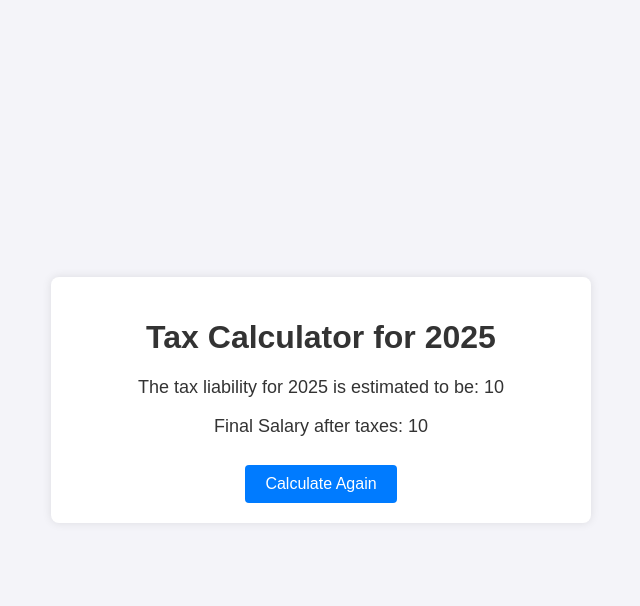
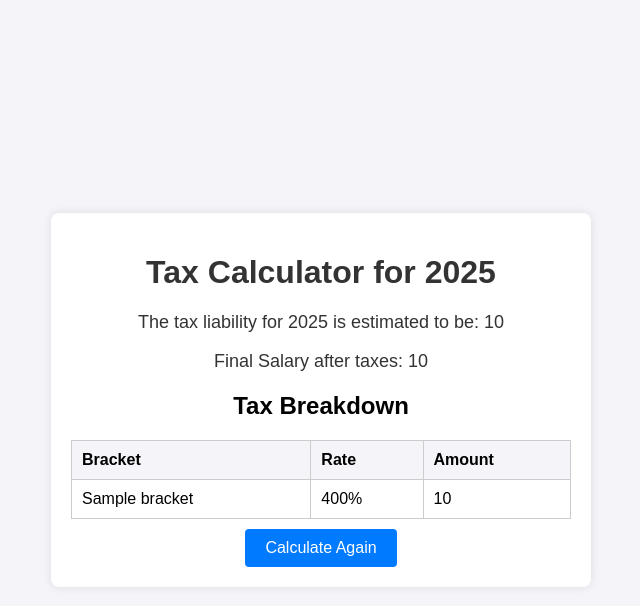
Before and after one commit to iwindon/2024_Tax_Brackets, a Flask app: template templates/result.html in a window 1280 px wide. Shown: the top 606 px of the page, without its empty margins (319-959 px from the left). Run offline with Flask 2, Linux system fonts and the light colour scheme; the template is opened without the code that fills it: most values are stand-ins (such as "Sample title", 1, 10 or a date in 2020).

Commit message:
updated results

```diff
--- a/app.py
+++ b/app.py
@@ -41,17 +41,22 @@ def calculate_tax(salary, salary2, num_children, filing_status):
             (0, 0.10)
         ]
     tax = 0
+    tax_breakdown = []
 
     for i in range(len(tax_brackets)-1):
         if taxable_income > tax_brackets[i][0]:
-            tax += (taxable_income - tax_brackets[i][0]) * tax_brackets[i][1]
+            amount = (taxable_income - tax_brackets[i][0]) * tax_brackets[i][1]
+            tax += amount
+            tax_breakdown.append((tax_brackets[i][0], tax_brackets[i][1], amount))
             taxable_income = tax_brackets[i][0]
-    tax += taxable_income * tax_brackets[-1][1]
+    amount = taxable_income * tax_brackets[-1][1]
+    tax += amount
+    tax_breakdown.append((tax_brackets[-1][0], tax_brackets[-1][1], amount))
     tax -= child_credit
 
     final_salary_after_taxes = total_salary - tax
 
-    return locale.currency(tax, grouping=True), locale.currency(final_salary_after_taxes, grouping=True)
+    return locale.currency(tax, grouping=True), locale.currency(final_salary_after_taxes, grouping=True), tax_breakdown
 
 def validate_inputs(salary, salary2, num_children):
     try:
@@ -76,8 +81,8 @@ def index():
         validated_inputs = validate_inputs(salary, salary2, num_children)
         if validated_inputs:
             salary, salary2, num_children = validated_inputs
-            tax, final_salary_after_taxes = calculate_tax(salary, salary2, num_children, filing_status)
-            return render_template('result.html', tax=tax, final_salary_after_taxes=final_salary_after_taxes)
+            tax, final_salary_after_taxes, tax_breakdown = calculate_tax(salary, salary2, num_children, filing_status)
+            return render_template('result.html', tax=tax, final_salary_after_taxes=final_salary_after_taxes, tax_breakdown=tax_breakdown)
         else:
             flash('Invalid input. Please enter valid numbers and ensure the number of dependents is between 0 and 3.')
             return redirect(url_for('index'))
--- a/static/styles.css
+++ b/static/styles.css
@@ -86,3 +86,22 @@ input[type="submit"] {
     margin-bottom: 15px;
     color: red;
 }
+
+table {
+    width: 100%;
+    border-collapse: collapse;
+    margin-top: 20px;
+}
+
+table, th, td {
+    border: 1px solid #ccc;
+}
+
+th, td {
+    padding: 10px;
+    text-align: left;
+}
+
+th {
+    background-color: #f4f4f9;
+}
--- a/templates/result.html
+++ b/templates/result.html
@@ -10,6 +10,25 @@
         <div class="result">
             <p>The tax liability for 2025 is estimated to be: {{ tax }}</p>
             <p>Final Salary after taxes: {{ final_salary_after_taxes }}</p>
+            <h2>Tax Breakdown</h2>
+            <table>
+                <thead>
+                    <tr>
+                        <th>Bracket</th>
+                        <th>Rate</th>
+                        <th>Amount</th>
+                    </tr>
+                </thead>
+                <tbody>
+                    {% for bracket, rate, amount in tax_breakdown %}
+                    <tr>
+                        <td>{{ bracket }}</td>
+                        <td>{{ rate * 100 }}%</td>
+                        <td>{{ amount }}</td>
+                    </tr>
+                    {% endfor %}
+                </tbody>
+            </table>
             <a href="/">Calculate Again</a>
         </div>
     </div>
```
